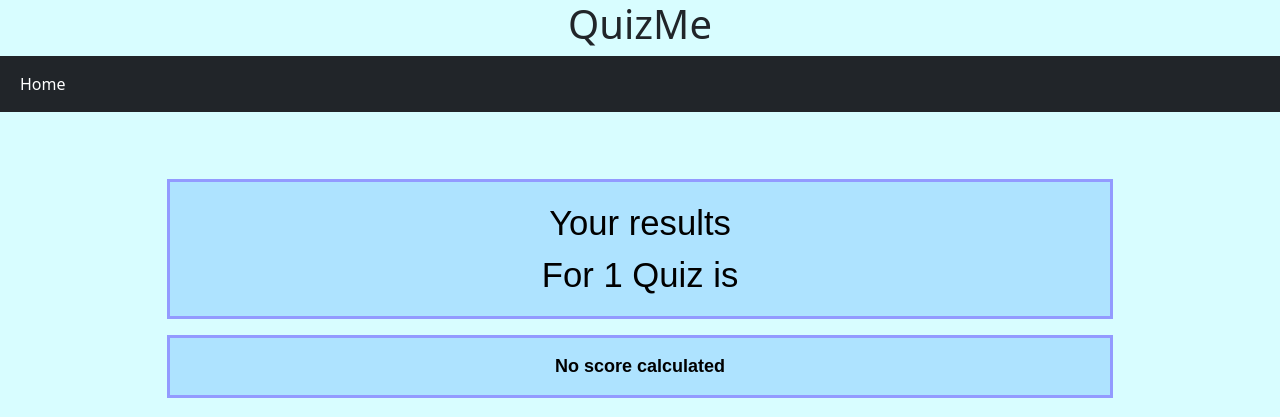
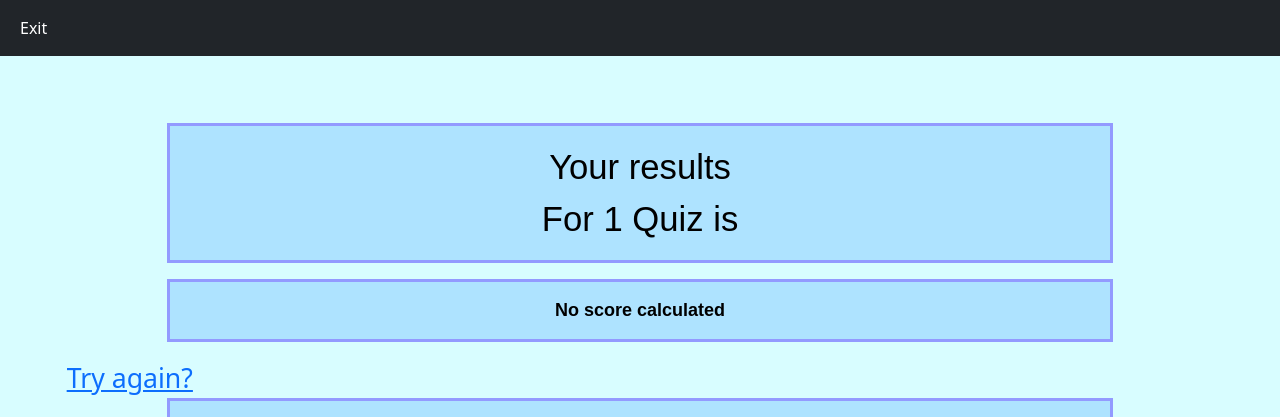
Before and after one commit to KC-software-en/QuizMe, a Django app: a page that uses Education/templates/edu_quiz/edu_result.html in a window 1280 px wide. Shown: the top 417 px of the page. Run offline with Django 5.2, Linux system fonts and the light colour scheme.

Commit message:
Removed the header from edu_results page and added the delete session as an exit link.

```diff
--- a/Education/templates/edu_quiz/edu_result.html
+++ b/Education/templates/edu_quiz/edu_result.html
@@ -16,14 +16,12 @@
 <body>
 	{% block content %}
      <!-- Nav bar template for all pages-->
-
-     <h1 style="text-align: center;">QuizMe</h1>
      <nav class="navbar navbar-expand-lg navbar-dark bg-dark">
          <div class="container-fluid">
              <div class="collapse navbar-collapse" id="navbarSupportedContent">
                  <ul class="navbar-nav me-auto mb-2 mb-lg-0">
                      <li class="nav-item">
-                         <a class="nav-link active" aria-current="page" href="{% url 'Education:index' %}" aria-disabled="true">Home </a>
+                         <a class="nav-link active" aria-current="page" href="{% url 'Education:try_new_quiz'%}" aria-disabled="true">Exit </a>
                      </li>
                  </ul>
                  <div class="item" style="color: #27a5ff;">
```
